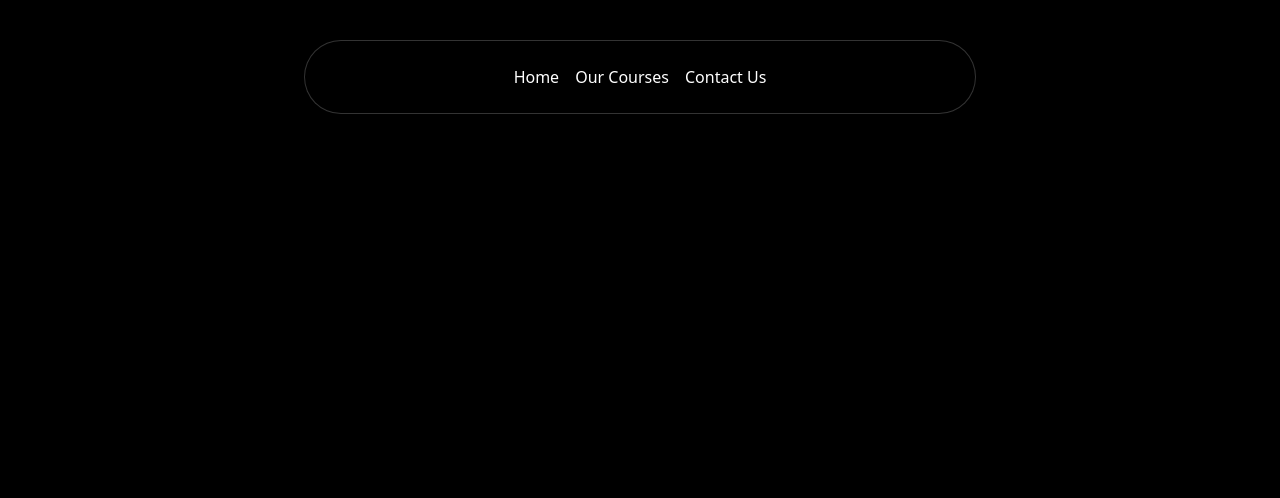
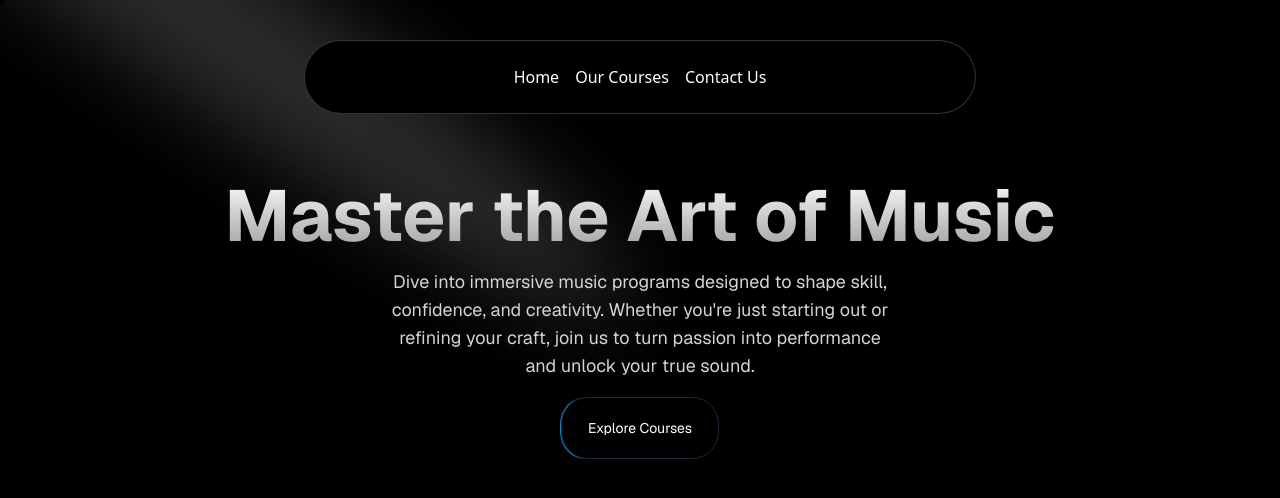
Before and after one commit to NJayantRao/Music_Academy_UI, a Next.js app: page / in a window 1280 px wide. Shown: the top 498 px of the page. Built offline with nearby package versions, Linux system fonts and the light colour scheme.

Commit message:
added hero-section

```diff
--- a/app/page.tsx
+++ b/app/page.tsx
@@ -1,8 +1,10 @@
+import HeroSection from "@/components/HeroSection";
+
 export default function Home() {
   return (
     <div className="flex min-h-screen items-center justify-center bg-zinc-50 font-sans dark:bg-black">
-      <main className="min-h-screen bg-black/96 antialiased bg-grid-white[0.02]">
-
+      <main className="min-h-screen w-full bg-black/96 antialiased bg-grid-white[0.02]">
+        <HeroSection />
       </main>
     </div>
   );
--- /dev/null
+++ b/components/HeroSection.tsx
@@ -0,0 +1,34 @@
+import Link from "next/link";
+import React from "react";
+import { Spotlight } from "./ui/spotlight";
+import { Button } from "./ui/moving-border";
+
+const HeroSection = () => {
+  return (
+    <div className="h-auto md:h-[40rem] w-full rounded-md flex flex-col items-center justify-center relative overflow-hidden mx-auto py-10 md:py-0">
+      <Spotlight
+        className="  top-0 left-0
+          -translate-x-1/3
+          -translate-y-1/2
+          opacity-80"
+        fill="white"
+      />
+      <div className=" py-4 relative z-10 text-center">
+        <h1 className="mt-20 md:mt-0 text-4xl md:text-7xl font-bold bg-clip-text text-transparent bg-gradient-to-b from-neutral-50 to-neutral-400">
+          Master the Art of Music
+        </h1>
+        <p className="mt-4 font-normal text-base md:text-lg text-neutral-300 max-w-lg mx-auto">
+          Dive into immersive music programs designed to shape skill,
+          confidence, and creativity. Whether you're just starting out or
+          refining your craft, join us to turn passion into performance and
+          unlock your true sound.
+        </p>
+        <div className="mt-4 ">
+          <Link href={"/courses"}><Button className="bg-white dark:bg-black text-black dark:text-white border-neutral-200 dark:border-slate-800 cursor-pointer">Explore Courses</Button></Link>
+        </div>
+      </div>
+    </div>
+  );
+};
+
+export default HeroSection;
--- /dev/null
+++ b/components/ui/moving-border.tsx
@@ -0,0 +1,139 @@
+"use client";
+import React from "react";
+import {
+  motion,
+  useAnimationFrame,
+  useMotionTemplate,
+  useMotionValue,
+  useTransform,
+} from "motion/react";
+import { useRef } from "react";
+import { cn } from "@/lib/utils";
+
+export function Button({
+  borderRadius = "1.75rem",
+  children,
+  as: Component = "button",
+  containerClassName,
+  borderClassName,
+  duration,
+  className,
+  ...otherProps
+}: {
+  borderRadius?: string;
+  children: React.ReactNode;
+  as?: any;
+  containerClassName?: string;
+  borderClassName?: string;
+  duration?: number;
+  className?: string;
+  [key: string]: any;
+}) {
+  return (
+    <Component
+      className={cn(
+        "relative h-16 w-40 overflow-hidden bg-transparent p-[1px] text-xl",
+        containerClassName,
+      )}
+      style={{
+        borderRadius: borderRadius,
+      }}
+      {...otherProps}
+    >
+      <div
+        className="absolute inset-0"
+        style={{ borderRadius: `calc(${borderRadius} * 0.96)` }}
+      >
+        <MovingBorder duration={duration} rx="30%" ry="30%">
+          <div
+            className={cn(
+              "h-20 w-20 bg-[radial-gradient(#0ea5e9_50%,transparent_70%)] opacity-[0.8]",
+              borderClassName,
+            )}
+          />
+        </MovingBorder>
+      </div>
+
+      <div
+        className={cn(
+          "relative flex h-full w-full items-center justify-center border border-slate-800 bg-slate-900/[0.8] text-sm text-white antialiased backdrop-blur-xl",
+          className,
+        )}
+        style={{
+          borderRadius: `calc(${borderRadius} * 0.96)`,
+        }}
+      >
+        {children}
+      </div>
+    </Component>
+  );
+}
+
+export const MovingBorder = ({
+  children,
+  duration = 3000,
+  rx,
+  ry,
+  ...otherProps
+}: {
+  children: React.ReactNode;
+  duration?: number;
+  rx?: string;
+  ry?: string;
+  [key: string]: any;
+}) => {
+  const pathRef = useRef<any>();
+  const progress = useMotionValue<number>(0);
+
+  useAnimationFrame((time) => {
+    const length = pathRef.current?.getTotalLength();
+    if (length) {
+      const pxPerMillisecond = length / duration;
+      progress.set((time * pxPerMillisecond) % length);
+    }
+  });
+
+  const x = useTransform(
+    progress,
+    (val) => pathRef.current?.getPointAtLength(val).x,
+  );
+  const y = useTransform(
+    progress,
+    (val) => pathRef.current?.getPointAtLength(val).y,
+  );
+
+  const transform = useMotionTemplate`translateX(${x}px) translateY(${y}px) translateX(-50%) translateY(-50%)`;
+
+  return (
+    <>
+      <svg
+        xmlns="http://www.w3.org/2000/svg"
+        preserveAspectRatio="none"
+        className="absolute h-full w-full"
+        width="100%"
+        height="100%"
+        {...otherProps}
+      >
+        <rect
+          fill="none"
+          width="100%"
+          height="100%"
+          rx={rx}
+          ry={ry}
+          ref={pathRef}
+        />
+      </svg>
+      <motion.div
+        style={{
+          position: "absolute",
+          top: 0,
+          left: 0,
+          display: "inline-block",
+          transform,
+        }}
+      >
+        {children}
+      </motion.div>
+    </>
+  );
+};
--- /dev/null
+++ b/components/ui/spotlight.tsx
@@ -0,0 +1,56 @@
+import React from "react";
+import { cn } from "@/lib/utils";
+
+type SpotlightProps = {
+  className?: string;
+  fill?: string;
+};
+
+export const Spotlight = ({ className, fill }: SpotlightProps) => {
+  return (
+    <svg
+      className={cn(
+        "animate-spotlight pointer-events-none absolute z-[1]  h-[169%] w-[120%] lg:w-[84%] opacity-70",
+        className
+      )}
+      xmlns="http://www.w3.org/2000/svg"
+      viewBox="0 0 3787 2842"
+      fill="none"
+    >
+      <g filter="url(#filter)">
+        <ellipse
+          cx="1924.71"
+          cy="273.501"
+          rx="1924.71"
+          ry="273.501"
+          transform="matrix(-0.822377 -0.568943 -0.568943 0.822377 3631.88 2291.09)"
+          fill={fill || "white"}
+          fillOpacity="0.21"
+        ></ellipse>
+      </g>
+      <defs>
+        <filter
+          id="filter"
+          x="0.860352"
+          y="0.838989"
+          width="3785.16"
+          height="2840.26"
+          filterUnits="userSpaceOnUse"
+          colorInterpolationFilters="sRGB"
+        >
+          <feFlood floodOpacity="0" result="BackgroundImageFix"></feFlood>
+          <feBlend
+            mode="normal"
+            in="SourceGraphic"
+            in2="BackgroundImageFix"
+            result="shape"
+          ></feBlend>
+          <feGaussianBlur
+            stdDeviation="151"
+            result="effect1_foregroundBlur_1065_8"
+          ></feGaussianBlur>
+        </filter>
+      </defs>
+    </svg>
+  );
+};
```
